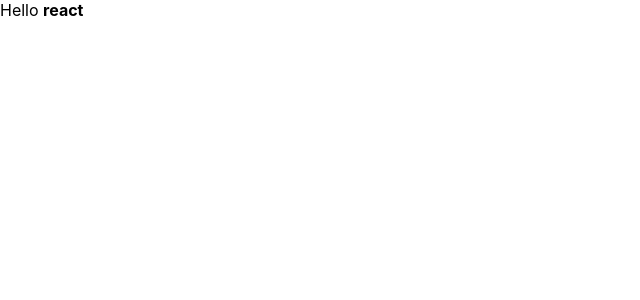
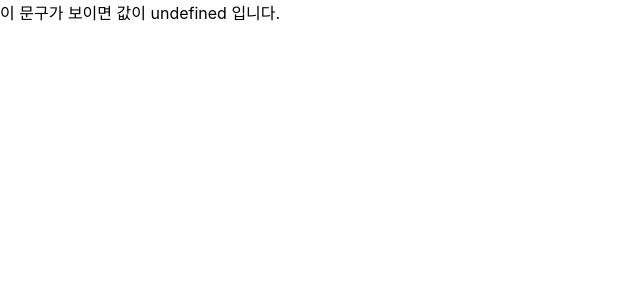
Before and after one commit to wonhopark89-dev/study-react, a React (Create React App) app: page / in a window 1280 px wide. Shown: the top 300 px of the page, without its empty margins (0-640 px from the left). Built offline with nearby package versions, Linux system fonts and the light colour scheme.

Commit message:
Fragment syntax, prevent undefined value

```diff
--- a/src/App.js
+++ b/src/App.js
@@ -1,4 +1,4 @@
-import React from "react";
+import React, { Fragment } from "react";
 import logo from "./logo.svg";
 import "./App.css";
 
@@ -35,11 +35,11 @@ import "./App.css";
 
 function App() {
   // jsx
-  return (
-    <div>
-      Hello <b>react</b>
-    </div>
-  );
+  const name = undefined;
+  // return name || "값이 undefined 입니다"; // prevent undefined
+  // return <div>{name}</div>; // prevent undefined
+  // return <div>{name || "이 문구가 보이면 값이 undefined 입니다."}</div>;
+  return <>{name || "이 문구가 보이면 값이 undefined 입니다."}</>;
 }
 
 export default App;
```
